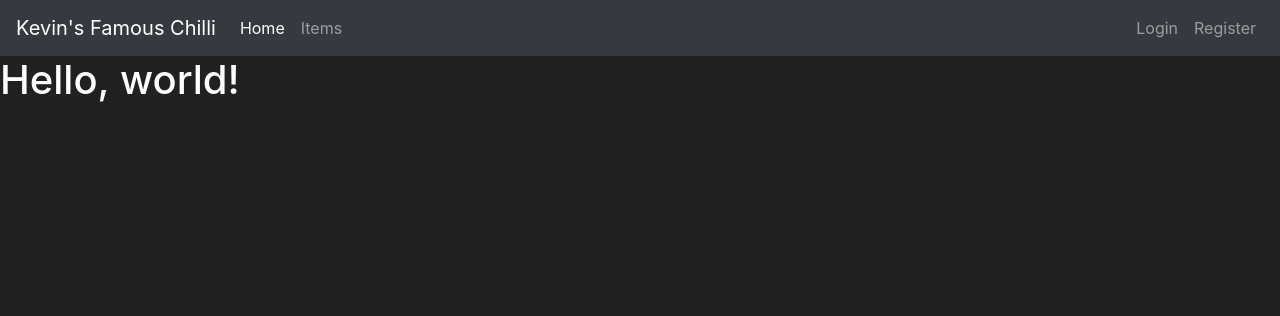
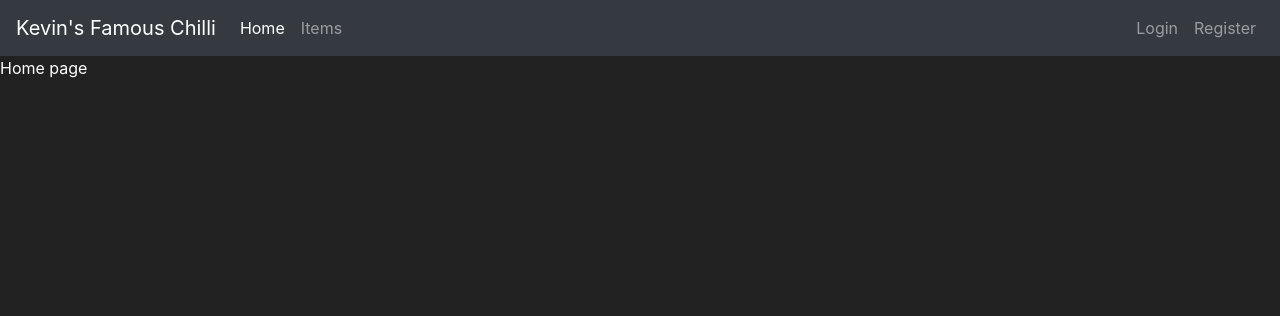
Before and after one commit to dak-shin/Flask_market, a Flask app: page / in a window 1280 px wide. Shown: the top 316 px of the page. Run offline with Flask 2, Linux system fonts and the light colour scheme; some libraries are stand-ins or nearby versions.

Commit message:
Base html template added

```diff
--- a/index.py
+++ b/index.py
@@ -9,12 +9,12 @@ app = Flask(__name__)
 
 @app.route('/')
 @app.route('/home')
-def helloThere():
+def home_page():
     return render_template('home.html')
 
 
 @app.route('/market')
-def market():
+def market_page():
     items = [
         {'id': 1, 'name': 'Phone', 'barcode': '893212299897', 'price': 500},
         {'id': 2, 'name': 'Laptop', 'barcode': '123985473165', 'price': 900},
--- /dev/null
+++ b/templates/base.html
@@ -0,0 +1,71 @@
+<!doctype html>
+<html lang="en">
+
+<head>
+    <!-- Required meta tags -->
+    <meta charset="utf-8">
+    <meta name="viewport" content="width=device-width, initial-scale=1, shrink-to-fit=no">
+    <!-- Bootstrap CSS -->
+    <link rel="stylesheet" href="https://cdn.jsdelivr.net/npm/bootstrap@4.5.3/dist/css/bootstrap.min.css"
+        integrity="sha384-TX8t27EcRE3e/ihU7zmQxVncDAy5uIKz4rEkgIXeMed4M0jlfIDPvg6uqKI2xXr2" crossorigin="anonymous">
+
+    <link rel="icon" type="image/png" sizes="16x16" href="favicon-16x16.png">
+    <title>
+        {% block title%}
+
+        {% endblock %}
+    </title>
+</head>
+
+<body>
+    <nav class="navbar navbar-expand-md navbar-dark bg-dark">
+        <a class="navbar-brand" href="#">Kevin's Famous Chilli</a>
+        <button class="navbar-toggler" type="button" data-toggle="collapse" data-target="#navbarNav">
+            <span class="navbar-toggler-icon"></span>
+        </button>
+        <div class="collapse navbar-collapse" id="navbarNav">
+            <ul class="navbar-nav mr-auto">
+                <li class="nav-item active">
+                    <a class="nav-link" href=" {{url_for('home_page')}}">Home <span class="sr-only">(current)</span></a>
+                </li>
+                <li class="nav-item">
+                    <a class="nav-link" href="{{url_for('market_page')}}">Items</a>
+                </li>
+            </ul>
+            <ul class="navbar-nav">
+                <li class="nav-item">
+                    <a class="nav-link" href="#">Login</a>
+                </li>
+                <li class="nav-item">
+                    <a class="nav-link" href="#">Register</a>
+                </li>
+            </ul>
+        </div>
+    </nav>
+    <!-- Future Content here -->
+
+    {% block content %}
+
+    {% endblock %}
+
+    <!-- Optional JavaScript -->
+    <!-- jQuery first, then Popper.js, then Bootstrap JS -->
+    <script src='https://kit.fontawesome.com/a076d05399.js'></script>
+    <script src="https://code.jquery.com/jquery-3.5.1.slim.min.js"
+        integrity="sha384-DfXdz2htPH0lsSSs5nCTpuj/zy4C+OGpamoFVy38MVBnE+IbbVYUew+OrCXaRkfj"
+        crossorigin="anonymous"></script>
+    <script src="https://cdn.jsdelivr.net/npm/popper.js@1.16.1/dist/umd/popper.min.js"
+        integrity="sha384-9/reFTGAW83EW2RDu2S0VKaIzap3H66lZH81PoYlFhbGU+6BZp6G7niu735Sk7lN"
+        crossorigin="anonymous"></script>
+    <script src="https://stackpath.bootstrapcdn.com/bootstrap/4.5.2/js/bootstrap.min.js"
+        integrity="sha384-B4gt1jrGC7Jh4AgTPSdUtOBvfO8shuf57BaghqFfPlYxofvL8/KUEfYiJOMMV+rV"
+        crossorigin="anonymous"></script>
+</body>
+<style>
+    body {
+        background-color: #212121;
+        color: white
+    }
+</style>
+
+</html>
--- a/templates/home.html
+++ b/templates/home.html
@@ -1,67 +1,9 @@
-<!doctype html>
-<html lang="en">
+{% extends 'base.html' %}
 
-<head>
-    <!-- Required meta tags -->
-    <meta charset="utf-8">
-    <meta name="viewport" content="width=device-width, initial-scale=1, shrink-to-fit=no">
+{% block title %}
+Home page
+{% endblock %}
 
-    <!-- Bootstrap CSS -->
-    <link rel="icon" src="./ds.png"  >
-    <link rel="stylesheet" href="https://cdn.jsdelivr.net/npm/bootstrap@4.5.3/dist/css/bootstrap.min.css"
-        integrity="sha384-TX8t27EcRE3e/ihU7zmQxVncDAy5uIKz4rEkgIXeMed4M0jlfIDPvg6uqKI2xXr2" crossorigin="anonymous">
-    <style>
-        body{
-            background-color: #212121;
-            color: white;
-        }
-    </style>
-    <title>KFC</title>
-</head>
-
-<body>
-    <nav class="navbar navbar-expand-md navbar-dark bg-dark">
-        <a class="navbar-brand" href="#">Kevin's Famous Chilli</a>
-        <button class="navbar-toggler" type="button" data-toggle="collapse" data-target="#navbarNav">
-            <span class="navbar-toggler-icon"></span>
-        </button>
-        <div class="collapse navbar-collapse" id="navbarNav">
-            <ul class="navbar-nav mr-auto">
-                <li class="nav-item active">
-                    <a class="nav-link" href="#">Home <span class="sr-only">(current)</span></a>
-                </li>
-                <li class="nav-item">
-                    <a class="nav-link" href="#">Items</a>
-                </li>
-            </ul>
-            <ul class="navbar-nav">
-                <li class="nav-item">
-                    <a class="nav-link" href="#">Login</a>
-                </li>
-                <li class="nav-item">
-                    <a class="nav-link" href="#">Register</a>
-                </li>
-            </ul>
-        </div>
-    </nav>
-
-    <h1>Hello, world!</h1>
-
-    <!-- Optional JavaScript; choose one of the two! -->
-
-    <!-- Option 1: jQuery and Bootstrap Bundle (includes Popper) -->
-    <script src="https://code.jquery.com/jquery-3.5.1.slim.min.js"
-        integrity="sha384-DfXdz2htPH0lsSSs5nCTpuj/zy4C+OGpamoFVy38MVBnE+IbbVYUew+OrCXaRkfj"
-        crossorigin="anonymous"></script>
-    <script src="https://cdn.jsdelivr.net/npm/bootstrap@4.5.3/dist/js/bootstrap.bundle.min.js"
-        integrity="sha384-ho+j7jyWK8fNQe+A12Hb8AhRq26LrZ/JpcUGGOn+Y7RsweNrtN/tE3MoK7ZeZDyx"
-        crossorigin="anonymous"></script>
-
-    <!-- Option 2: jQuery, Popper.js, and Bootstrap JS
-    <script src="https://code.jquery.com/jquery-3.5.1.slim.min.js" integrity="sha384-DfXdz2htPH0lsSSs5nCTpuj/zy4C+OGpamoFVy38MVBnE+IbbVYUew+OrCXaRkfj" crossorigin="anonymous"></script>
-    <script src="https://cdn.jsdelivr.net/npm/popper.js@1.16.1/dist/umd/popper.min.js" integrity="sha384-9/reFTGAW83EW2RDu2S0VKaIzap3H66lZH81PoYlFhbGU+6BZp6G7niu735Sk7lN" crossorigin="anonymous"></script>
-    <script src="https://cdn.jsdelivr.net/npm/bootstrap@4.5.3/dist/js/bootstrap.min.js" integrity="sha384-w1Q4orYjBQndcko6MimVbzY0tgp4pWB4lZ7lr30WKz0vr/aWKhXdBNmNb5D92v7s" crossorigin="anonymous"></script>
-    -->
-</body>
-
-</html>
+{% block content %}
+Home page
+{% endblock %}
```
Also changed, not shown: templates/market.html (+7 -63 lines), favicon/android-chrome-192x192.png (added), favicon/android-chrome-512x512.png (added), favicon/apple-touch-icon.png (added), favicon/favicon-16x16.png (added), favicon/favicon-32x32.png (added), favicon/favicon.ico (added), favicon/site.webmanifest (added), templates/ds.png (deleted), templates/favicon-16x16.png (added).
